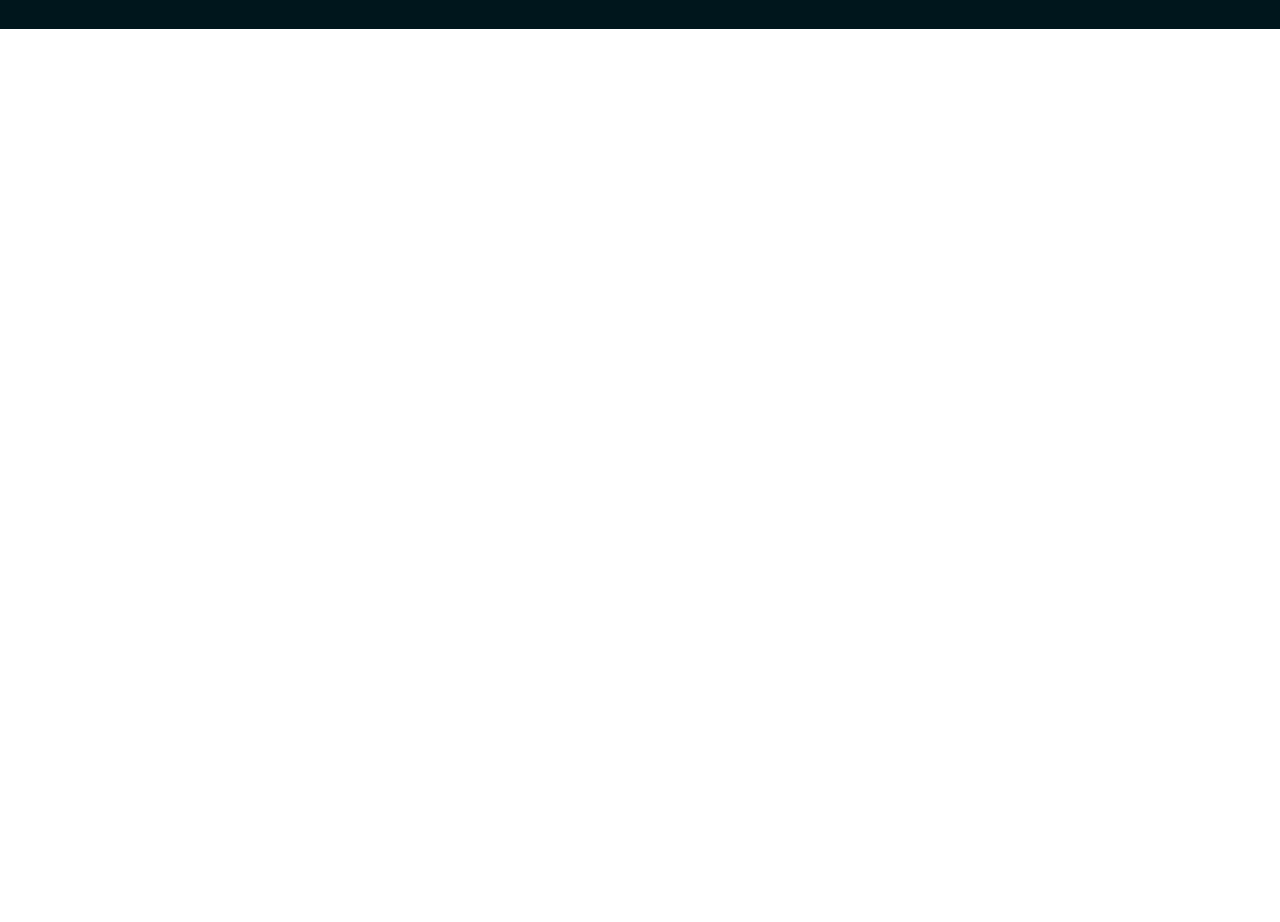
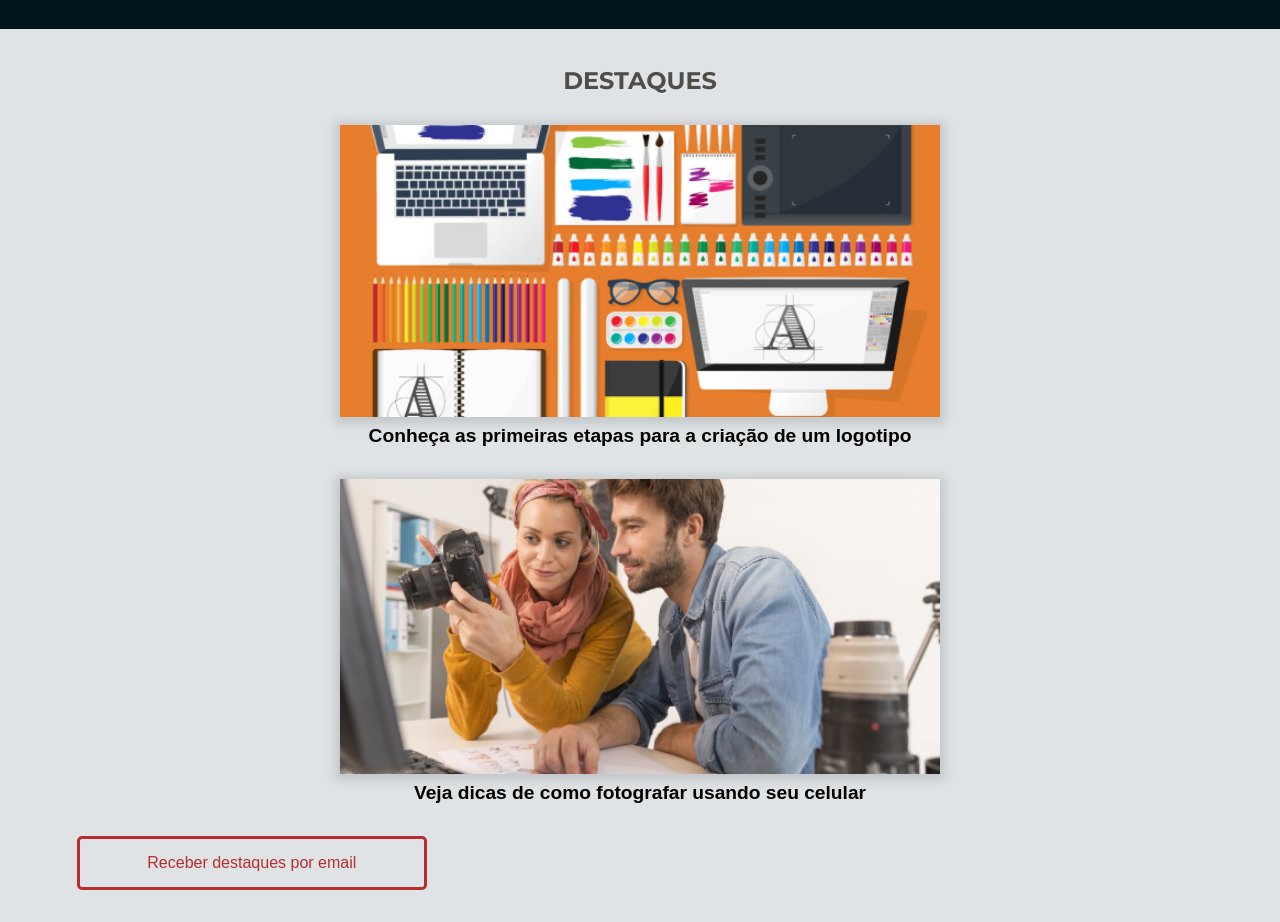
Before and after one commit to GersonSoaresdaSilva/Layout-Responsivos, a plain HTML site: page index.html in a window 1280 px wide. Shown: the part 380-1302 px from the top of the page. Before the commit the page ends 800 px from the top, so only its background shows below. Drawn offline with Linux system fonts and the light colour scheme.

Commit message:
Unidades de viewport, diferença entre unidades absoluta e relativa

```diff
--- /dev/null
+++ b/css/destaques.css
@@ -0,0 +1,45 @@
+.destaques {
+    background-color: var(--azul-claro);
+    padding-top: 2.5rem;
+    padding-bottom: 2rem;
+}
+
+.destaques__titulo {
+    color: var(--cinza-escuro);
+
+    font-weight: 700;
+    font-size: 1.5rem;
+    font-family: var(--montserrat);
+
+    text-align: center;
+    text-transform: uppercase;
+
+    margin-bottom: 2rem;
+}
+
+.destaques__painel {
+    display: flex;
+    flex-direction: column;
+
+    align-items: center;
+    margin-bottom: 2rem;
+}
+
+.destaques__painel-imagem {
+    width: 100vw; /*vw - viewport width */
+    max-width: 600px; /* Limitar o tamanho da imagem para evitar distorção em telas grandes.*/
+    box-shadow: 0 2px 10px 5px #00000020;
+    margin-bottom: .5rem;
+}
+
+.destaques__painel-texto {
+    font-weight: 700;
+    font-size: 1.2rem;
+    line-height: normal;
+}
+
+.destaques__botao {
+    color: var(--vermelho-forte);
+    border-color: var(--vermelho-forte);
+    margin: 0 auto;
+}
--- a/index.html
+++ b/index.html
@@ -10,6 +10,7 @@
     <link rel="stylesheet" href="./css/base.css">
     <link rel="stylesheet" href="./css/cabecalho.css">
     <link rel="stylesheet" href="./css/chamada.css">
+    <link rel="stylesheet" href="./css/destaques.css">
   </head>
   <body>
       <header class="cabecalho container">
@@ -32,6 +33,23 @@
               <p class="chamada__texto">Apeperia tem um jeito inovador de comparar e montar aplicativos para pequenas e médias empresas.</p>
               <a class="chamada__botao botao" href="#">Conheça os planos</a>
           </section>
+
+          <section class="destaques container">
+              <h2 class="destaques__titulo">Destaques</h2>
+              <a href="#">
+                  <figure class="destaques__painel">
+                      <img src="./img/comecando-criar-logotipo.png" alt="Painel do post sobre criação de logotipo" class="destaques__painel-imagem">
+                      <figcaption class="destaques__painel-texto">Conheça as primeiras etapas para a criação de um logotipo</figcaption>
+                  </figure>
+              </a>
+              <a href="#">
+                  <figure class="destaques__painel">
+                      <img src="./img/dicas-fotografia.png" alt="Painel do post sobre fotografia com celular" class="destaques__painel-imagem">
+                      <figcaption class="destaques__painel-texto">Veja dicas de como fotografar usando seu celular</figcaption>
+                  </figure>
+              </a>
+              <a href="#" class="botao destaques__botao">Receber destaques por email</a>
+          </section>
       </main>
   </body>
 </html>
```
